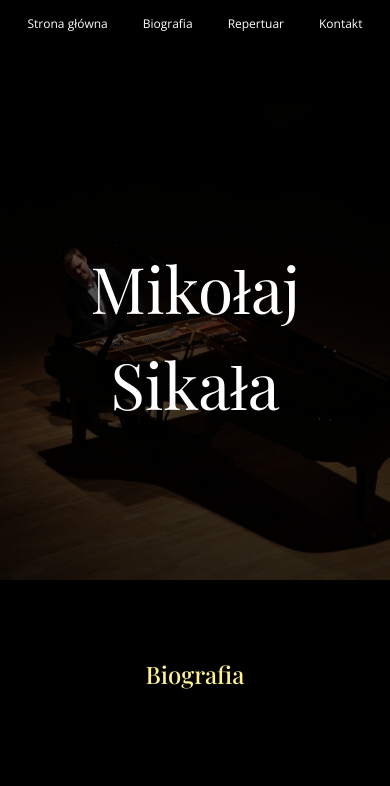
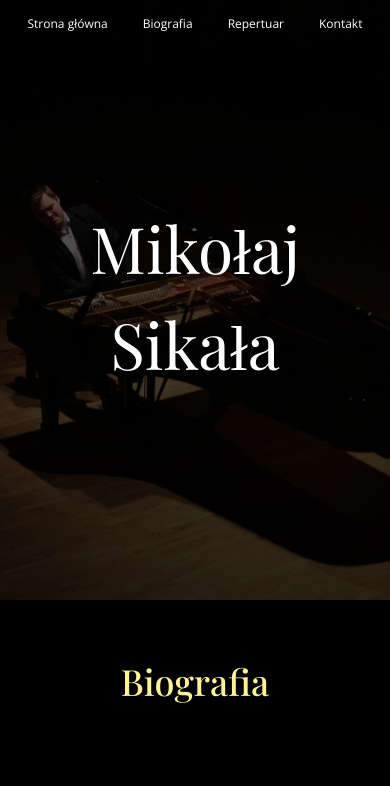
Before and after one commit to MartaPoti/Mikolaj_project, a plain HTML site: page index.html in a window 390 px wide. Shown: the top 786 px of the page. Drawn offline with nearby package versions, Linux system fonts and the light colour scheme.

Commit message:
Update styles.css

```diff
--- a/src/styles.css
+++ b/src/styles.css
@@ -84,7 +84,7 @@ nav .logo{
  h2 {
     font-family: var(--heading-font-family);
     color: var(--branding-color);
-    font-size:48px;
+    font-size:58px;
     text-align: center;
     margin: 0px 0 100px 0;
  }
@@ -184,7 +184,7 @@ nav .logo{
     }
     nav { max-width: 100%;
         padding: 1px;
-        position: relative;
+        position: fixed;
         text-transform: none;
         float: none;
         justify-content: space-around;
@@ -255,9 +255,9 @@ nav .logo{
             h2 {
                 font-family: var(--heading-font-family);
                 color: var(--branding-color);
-                font-size:24px;
+                font-size:36px;
                 text-align: center;
-                margin: 50px 0 100px 0;
+                margin: 30px 0 100px 0;
              }
 
              h3 {
@@ -292,7 +292,7 @@ nav .logo{
             background-size: cover;
             color:white;
             text-align: center;
-            padding: 140px 0 ;
+            padding: 200px 0 ;
             }
 
             header h1 {
```
